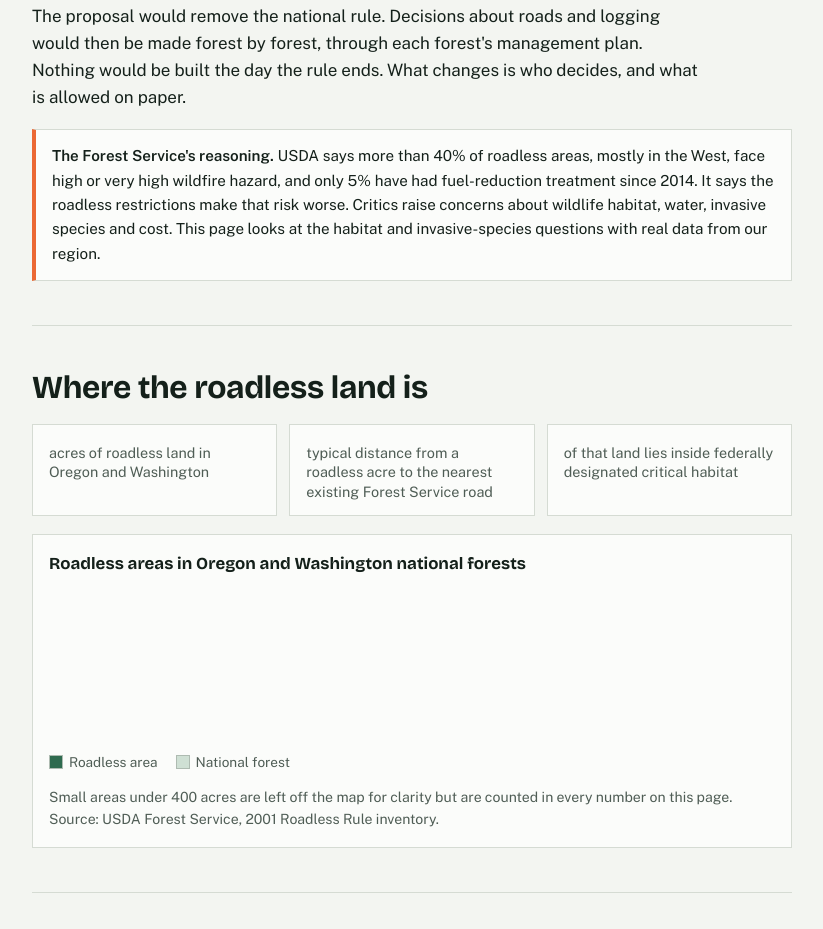
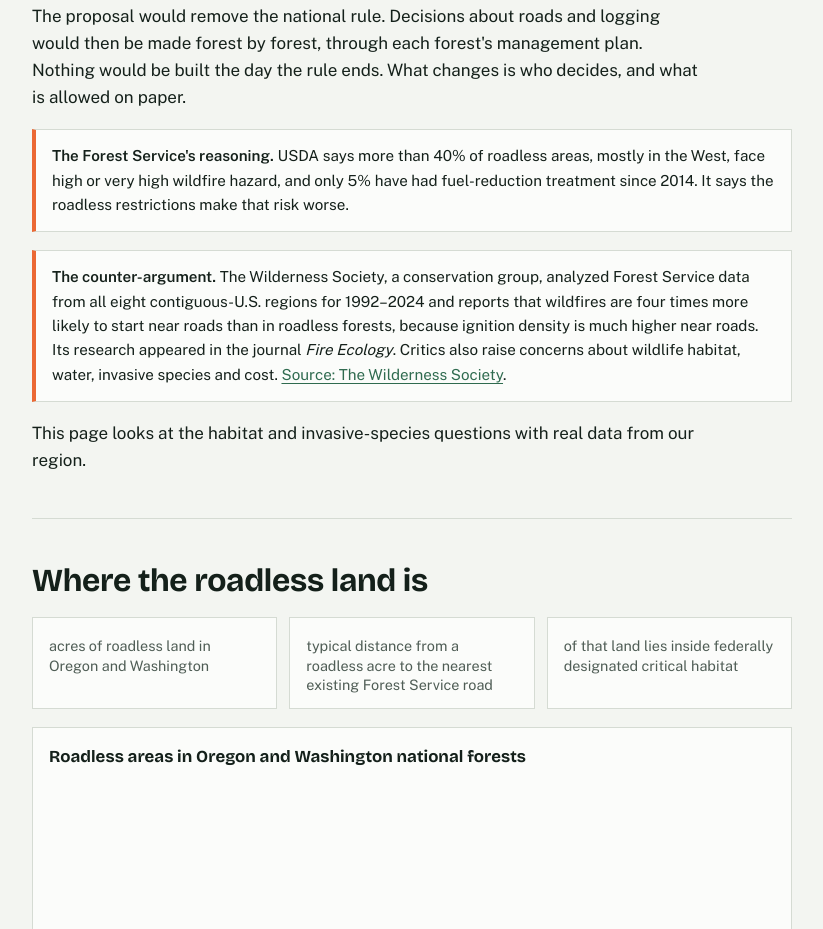
Before and after one commit to TaylorBurke/forest-sight, a plain HTML site: page site/template.html in a window 1280 px wide. Shown: the part 833-1762 px from the top of the page, without its empty margins (228-1051 px from the left). Drawn offline with nearby package versions, Linux system fonts and the light colour scheme.

Commit message:
Add Wilderness Society fire-ignition counterargument to the wildfire note
Co-Authored-By: Claude Sonnet 5.5 <noreply@anthropic.com>

```diff
--- a/site/template.html
+++ b/site/template.html
@@ -100,7 +100,9 @@ footer { padding-top: 36px; margin-top: 36px; border-top: 1px solid var(--line);
   <h2>What the rule does, and what is proposed</h2>
   <p>The 2001 Roadless Area Conservation Rule bars new road building and most timber harvest in "inventoried roadless areas" inside national forests. Nationwide that is about 58.5 million acres, and about 44 million acres where the national rule applies (Colorado and Idaho have their own state rules, so they are not covered here).</p>
   <p>The proposal would remove the national rule. Decisions about roads and logging would then be made forest by forest, through each forest's management plan. Nothing would be built the day the rule ends. What changes is who decides, and what is allowed on paper.</p>
-  <div class="note"><b>The Forest Service's reasoning.</b> USDA says more than 40% of roadless areas, mostly in the West, face high or very high wildfire hazard, and only 5% have had fuel-reduction treatment since 2014. It says the roadless restrictions make that risk worse. Critics raise concerns about wildlife habitat, water, invasive species and cost. This page looks at the habitat and invasive-species questions with real data from our region.</div>
+  <div class="note"><b>The Forest Service's reasoning.</b> USDA says more than 40% of roadless areas, mostly in the West, face high or very high wildfire hazard, and only 5% have had fuel-reduction treatment since 2014. It says the roadless restrictions make that risk worse.</div>
+  <div class="note"><b>The counter-argument.</b> The Wilderness Society, a conservation group, analyzed Forest Service data from all eight contiguous-U.S. regions for 1992–2024 and reports that wildfires are four times more likely to start near roads than in roadless forests, because ignition density is much higher near roads. Its research appeared in the journal <i>Fire Ecology</i>. Critics also raise concerns about wildlife habitat, water, invasive species and cost. <a href="https://www.wilderness.org/articles/press-release/new-research-scrutinizes-trumps-forestry-plans" target="_blank" rel="noopener">Source: The Wilderness Society</a>.</div>
+  <p>This page looks at the habitat and invasive-species questions with real data from our region.</p>
 </section>
 
 <section id="where">
```
